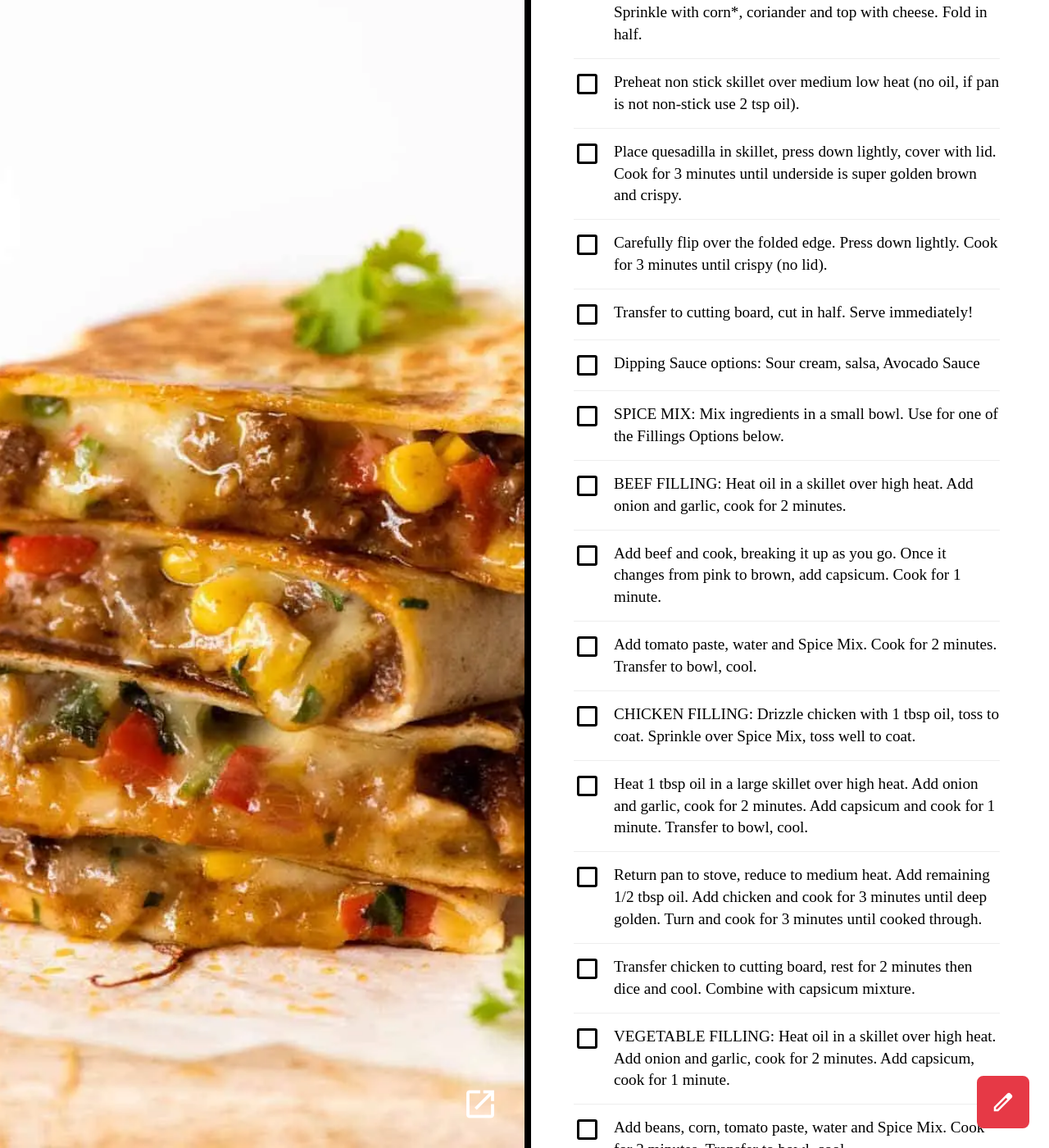
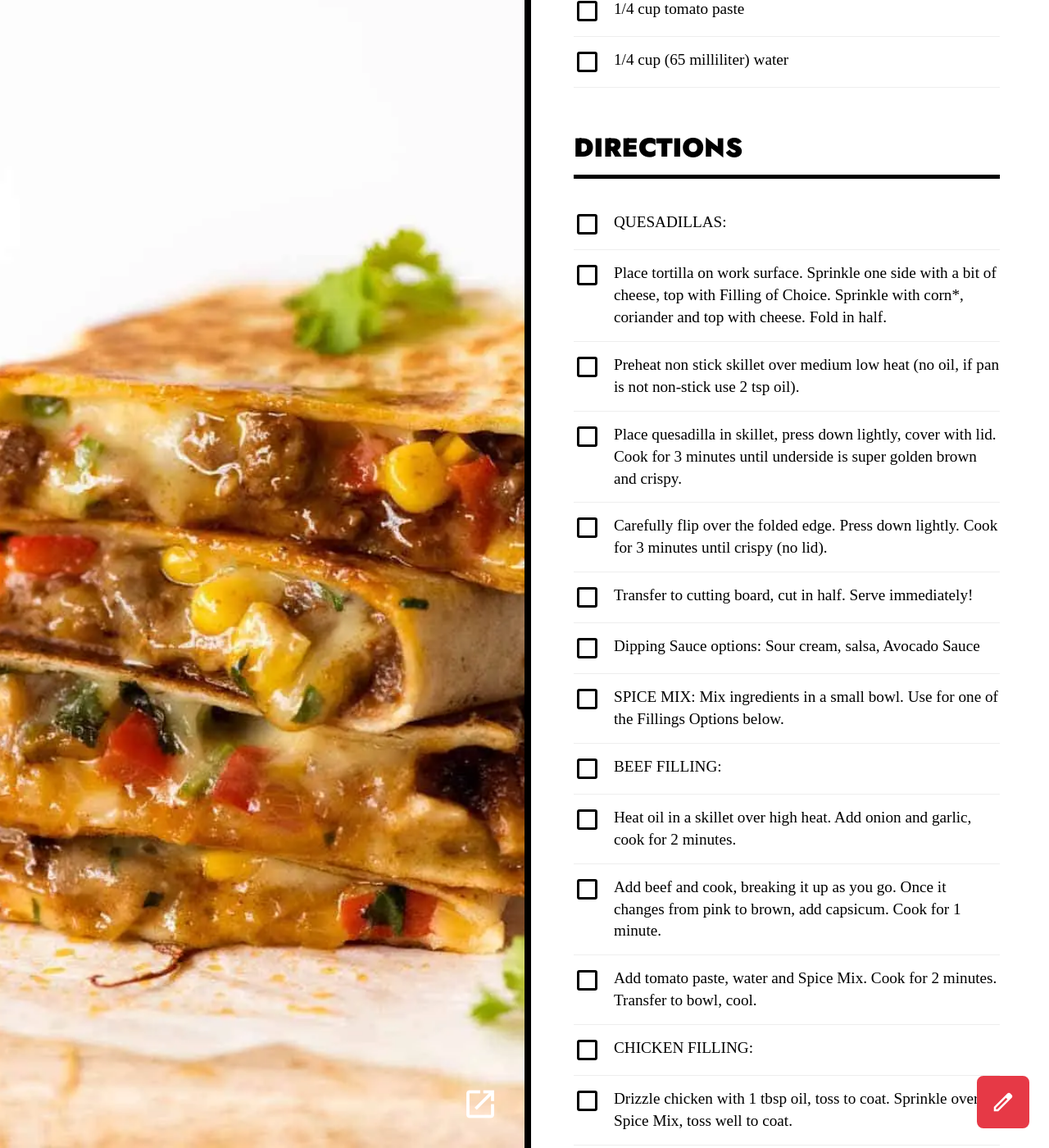
Before and after one commit to amp800/chowdown, a Jekyll site: the page built from _recipes/quesadilla-beef-chicken-or-vegetable.md, in a window 1280 px wide and 1400 px high, scrolled down 3067 px. Shown: the whole window at 82% size. Built offline with Jekyll 4.4.1, drawn with Linux system fonts in a browser that asks for light colours; some of the changed text lies outside the part shown.

Commit message:
Edit recipe _recipes/quesadilla-beef-chicken-or-vegetable.md

```diff
--- a/_recipes/quesadilla-beef-chicken-or-vegetable.md
+++ b/_recipes/quesadilla-beef-chicken-or-vegetable.md
@@ -13,11 +13,13 @@ yield: 8 servings
 prep_time: '10'
 total_time: '25'
 ingredients:
+- 'QUESADILLAS:'
 - 6 - 8 flour tortillas ((20cm/8"))
 - 2 cups (200 gram) shredded monterey jack cheese ((or other of choice) (note 1))
 - 3/4 cup roughly chopped coriander/cilantro
 - 1 cup corn kernels ((frozen thawed (or can drained)))
 - one filling of choice, below ((beef, chicken (or vegetable)))
+- 'QUESADILLA SPICE MIX:'
 - 1 teaspoon each onion powder, dried oregano, salt
 - 1 tsp dried oregano
 - 1 tsp salt
@@ -47,8 +52,9 @@ ingredients:
 - 1/4 cup (65 milliliter) water
 # ---
 directions:
-- 'QUESADILLAS: Place tortilla on work surface. Sprinkle one side with a bit of cheese, top with Filling of Choice. Sprinkle
-  with corn*, coriander and top with cheese. Fold in half.'
+- 'QUESADILLAS:'
+- Place tortilla on work surface. Sprinkle one side with a bit of cheese, top with Filling of Choice. Sprinkle with corn*,
+  coriander and top with cheese. Fold in half.
 - Preheat non stick skillet over medium low heat (no oil, if pan is not non-stick use 2 tsp oil).
 - Place quesadilla in skillet, press down lightly, cover with lid. Cook for 3 minutes until underside is super golden brown
   and crispy.
@@ -56,17 +62,19 @@ directions:
 - Transfer to cutting board, cut in half. Serve immediately!
 - 'Dipping Sauce options: Sour cream, salsa, Avocado Sauce'
 - 'SPICE MIX: Mix ingredients in a small bowl. Use for one of the Fillings Options below.'
-- 'BEEF FILLING: Heat oil in a skillet over high heat. Add onion and garlic, cook for 2 minutes.'
+- 'BEEF FILLING:'
+- Heat oil in a skillet over high heat. Add onion and garlic, cook for 2 minutes.
 - Add beef and cook, breaking it up as you go. Once it changes from pink to brown, add capsicum. Cook for 1 minute.
 - Add tomato paste, water and Spice Mix. Cook for 2 minutes. Transfer to bowl, cool.
-- 'CHICKEN FILLING: Drizzle chicken with 1 tbsp oil, toss to coat. Sprinkle over Spice Mix, toss well to coat.'
+- 'CHICKEN FILLING:'
+- Drizzle chicken with 1 tbsp oil, toss to coat. Sprinkle over Spice Mix, toss well to coat.
 - Heat 1 tbsp oil in a large skillet over high heat. Add onion and garlic, cook for 2 minutes. Add capsicum and cook for 1
   minute. Transfer to bowl, cool.
 - Return pan to stove, reduce to medium heat. Add remaining 1/2 tbsp oil. Add chicken and cook for 3 minutes until deep golden.
   Turn and cook for 3 minutes until cooked through.
 - Transfer chicken to cutting board, rest for 2 minutes then dice and cool. Combine with capsicum mixture.
-- 'VEGETABLE FILLING: Heat oil in a skillet over high heat. Add onion and garlic, cook for 2 minutes. Add capsicum, cook for
-  1 minute.'
+- 'VEGETABLE FILLING:'
+- Heat oil in a skillet over high heat. Add onion and garlic, cook for 2 minutes. Add capsicum, cook for 1 minute.
 - Add beans, corn, tomato paste, water and Spice Mix. Cook for 2 minutes. Transfer to bowl, cool.
 # ---
 notes:
```
Also changed, not shown: other parts of _recipes/quesadilla-beef-chicken-or-vegetable.md (+3 -0 lines).
